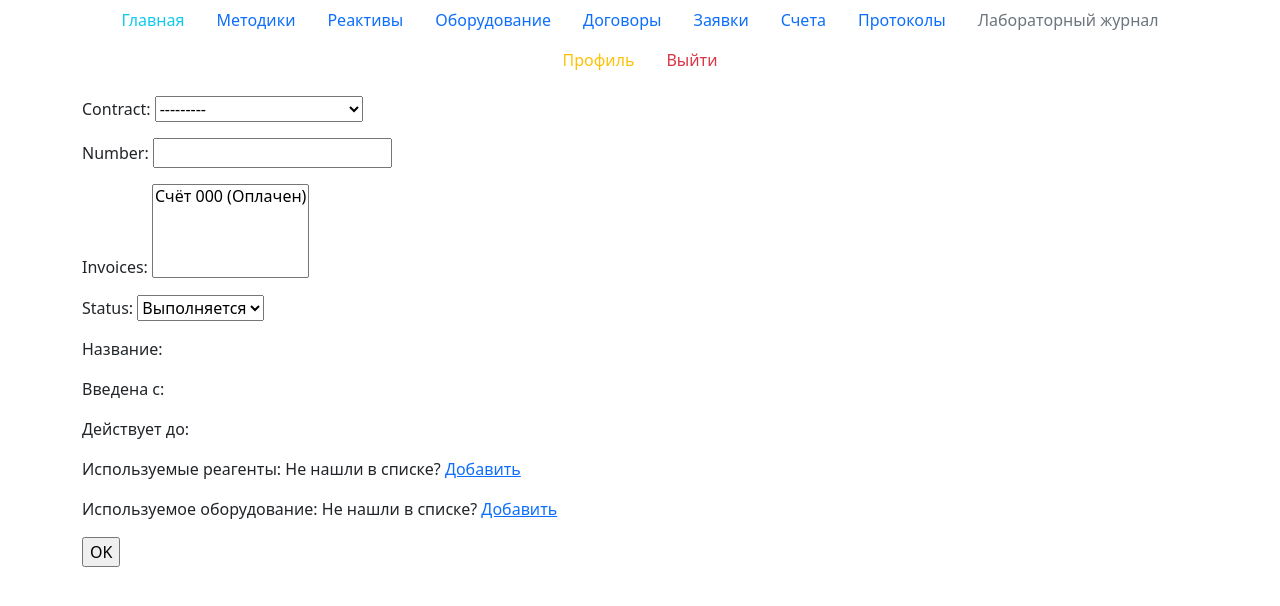
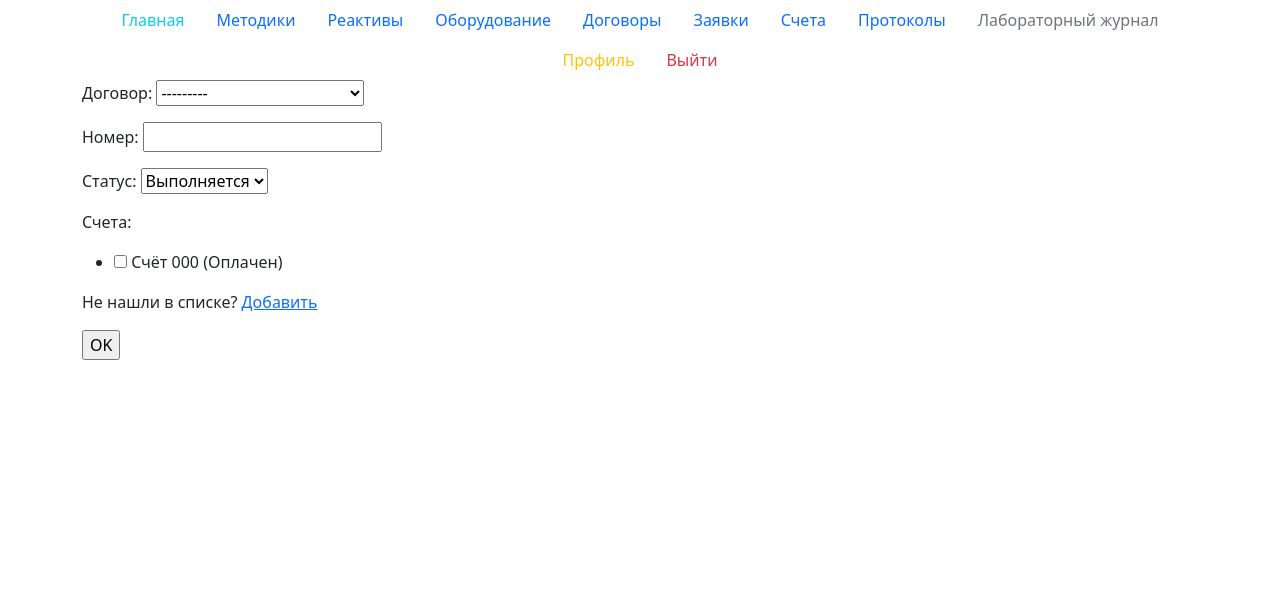
Before and after one commit to LemanRus/LIMS, a Django app: page /lab/bids/create/ in a window 1280 px wide. Shown: the top 606 px of the page. Run offline with Django 3.2, Linux system fonts and the light colour scheme; a user stored in the database is signed in; tables that the repository leaves empty hold one stand-in row (values such as "Sample post"); parts of the project's set-up code (start-up, migrations or seed data) failed here and were passed over.

Commit message:
Add bid creation form

```diff
--- a/lims/lab/forms.py
+++ b/lims/lab/forms.py
@@ -57,6 +57,9 @@ class BidCreateForm(forms.ModelForm):
     class Meta:
         model = Bid
         fields = '__all__'
+        widgets = {
+            'invoices': forms.CheckboxSelectMultiple,
+        }
 
 
 class InvoiceCreateForm(forms.ModelForm):
--- a/lims/lab/models.py
+++ b/lims/lab/models.py
@@ -86,6 +86,7 @@ class Protocol(models.Model):
     contract = models.ForeignKey('Contract', on_delete=models.CASCADE, related_name='protocols')
     number = models.CharField(max_length=200)
     act_number = models.CharField(max_length=200)
+    used_methodics = models.ManyToManyField(Methodic, related_name='protocols')
     file_protocol = models.FileField(blank=True, null=True)
     file_act = models.FileField(blank=True, null=True)
     close_date = models.DateTimeField()
--- a/lims/lab/templates/lab/bid_create.html
+++ b/lims/lab/templates/lab/bid_create.html
@@ -7,12 +7,11 @@
 {% block content %}
     <form action="{% url 'lab:bid_create' %}" method="post" enctype="multipart/form-data">
         {% csrf_token %}
-        <p>{{form.as_p}}</p>
-        <p>Название: {{form.name}}</p>
-        <p>Введена с: {{form.acts_from}}</p>
-        <p>Действует до: {{form.acts_to}}</p>
-        <p>Используемые реагенты: {{form.used_reagents}} Не нашли в списке? <a href="#">Добавить</a></p>
-        <p>Используемое оборудование: {{form.used_equipment}} Не нашли в списке? <a href="#">Добавить</a></p>
+        {{ form.errors }}
+        <p>Договор: {{form.contract}}</p>
+        <p>Номер: {{form.number}}</p>
+        <p>Статус: {{form.status}}</p>
+        <p>Счета: {{form.invoices}} Не нашли в списке? <a href="#">Добавить</a></p>
         <input type="submit" value="OK">
     </form>
 {% endblock content %}
```
